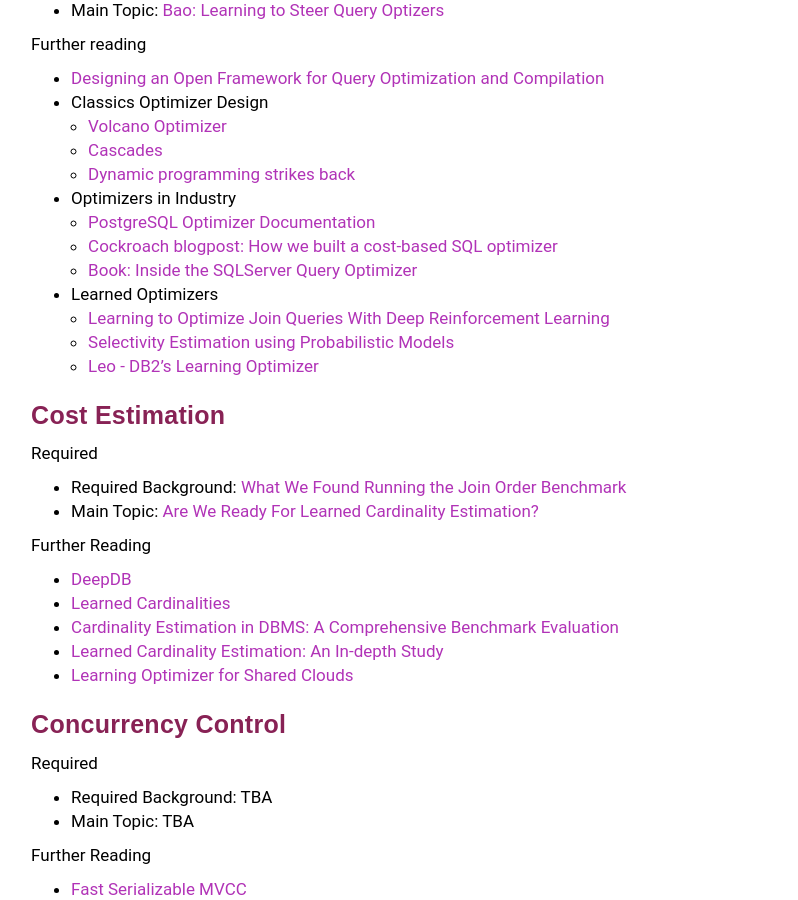
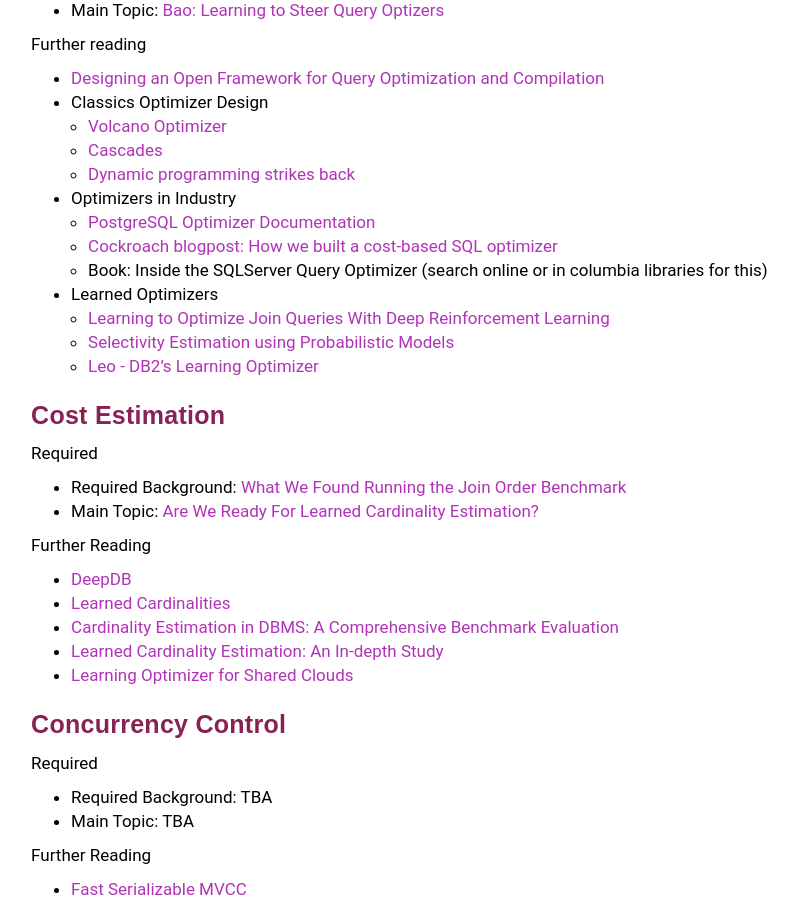
Before and after one commit to w6113/website_2022, a Jekyll site: the page built from papers.md, in a window 1280 px wide and 900 px high, scrolled down 2113 px. Shown: the whole window, without its empty margins (77-875 px from the left). Built offline with Jekyll 4.4.1, drawn with Linux system fonts in a browser that asks for light colours.

Commit message:
lazy commit msg

```diff
--- a/papers.md
+++ b/papers.md
@@ -142,7 +142,7 @@
 * Optimizers in Industry
   * [PostgreSQL Optimizer Documentation](https://www.postgresql.org/docs/current/geqo.html)
   * [Cockroach blogpost: How we built a cost-based SQL optimizer](https://www.cockroachlabs.com/blog/building-cost-based-sql-optimizer/)
-  * [Book: Inside the SQLServer Query Optimizer](./files/papers/inside-the-sql-server-query-optimizer.pdf)
+  * Book: Inside the SQLServer Query Optimizer (search online or in columbia libraries for this)
 * Learned Optimizers
   * [Learning to Optimize Join Queries With Deep Reinforcement Learning](https://arxiv.org/pdf/1808.03196.pdf)
   * [Selectivity Estimation using Probabilistic Models](https://ai.stanford.edu/~koller/Papers/Getoor+al:SIGMOD01.pdf)
```
Also changed, not shown: 1 other file.
